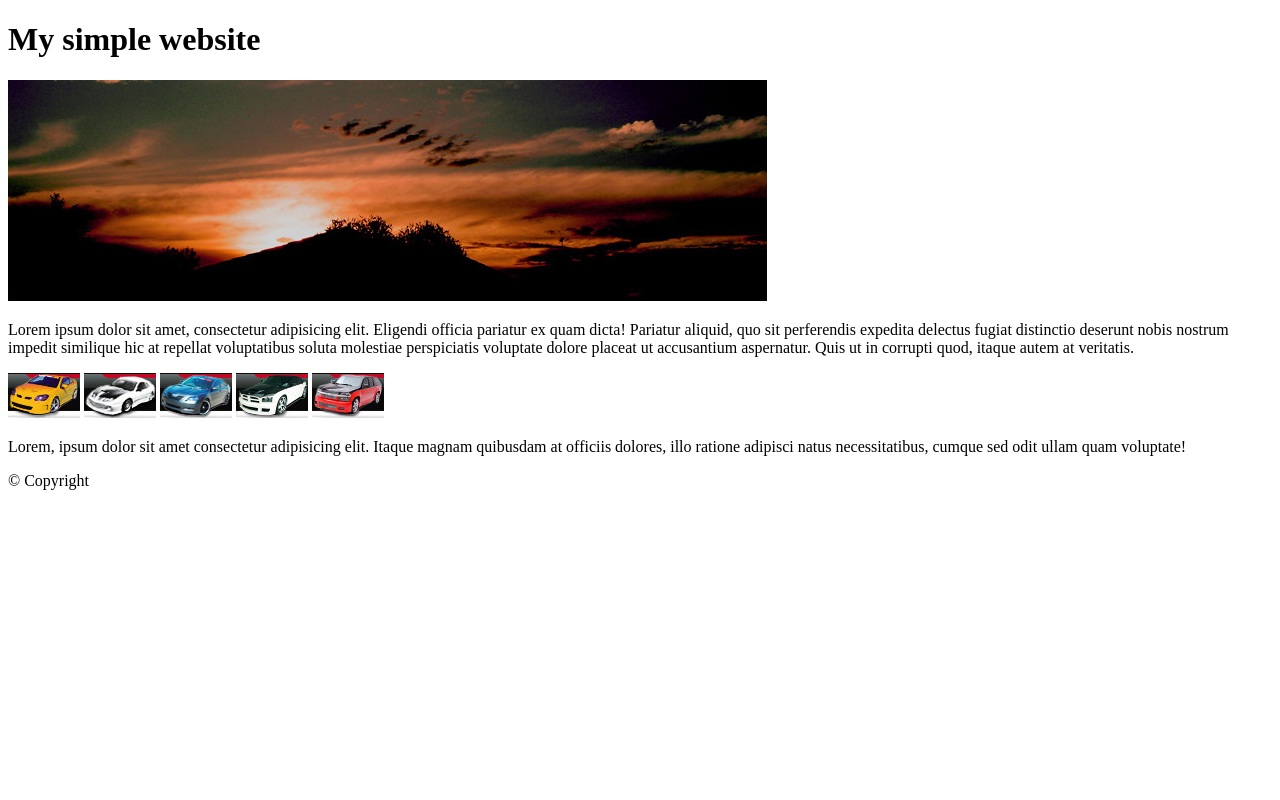
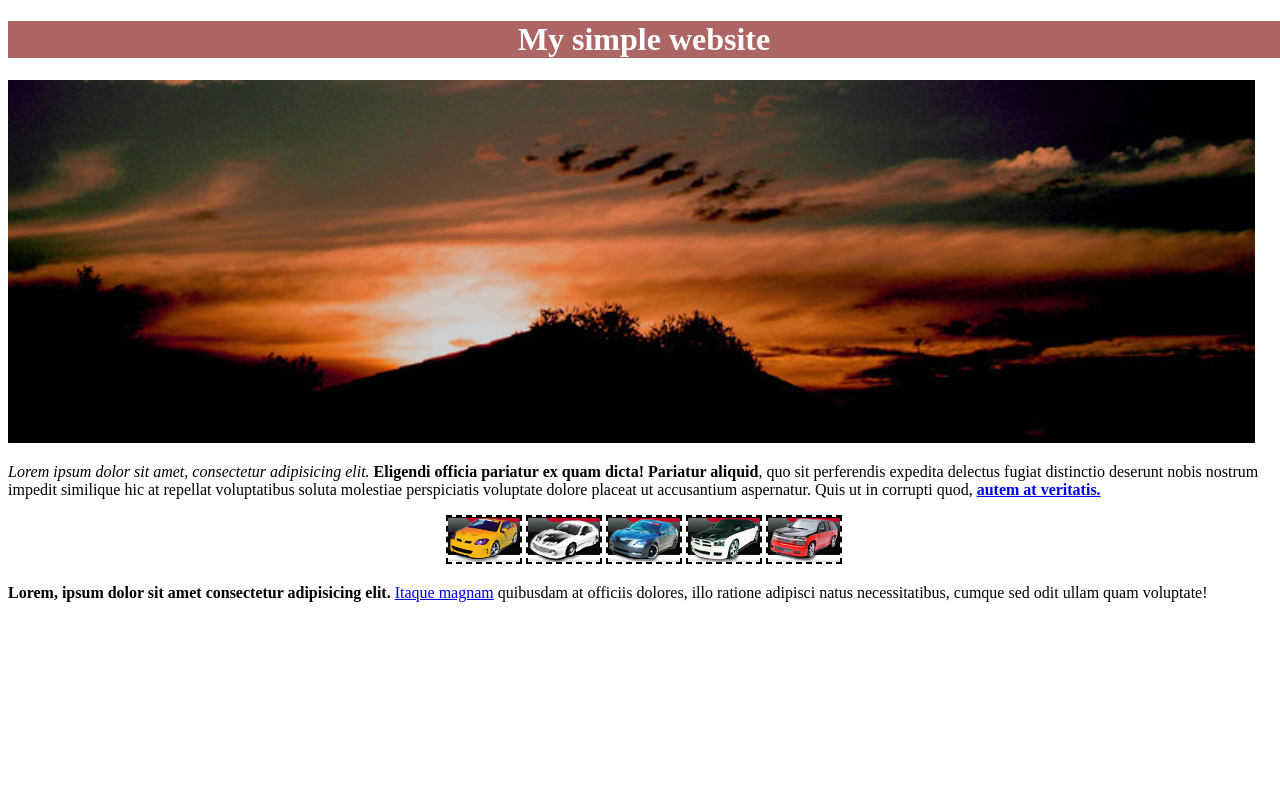
Before and after one commit to iraholdshtein/Lesson5, a plain HTML site: page index.html in a window 1280 px wide. Shown: the top 800 px of the page. Drawn offline with Linux system fonts and the light colour scheme.

Commit message:
changed files

```diff
--- a/css/styles.css
+++ b/css/styles.css
@@ -0,0 +1,24 @@
+body{
+ margin-right: 0;
+}
+h1{
+    background-color:  #800d0da2;
+    text-align: center;
+    color: white;
+}
+.main-image{
+    width: 98%;
+}
+.cars-container {
+    text-align: center;
+}
+.car-image{
+    border: 2px dashed; color: black
+}
+.footer{
+    background: black; text-align: center;
+    color: white;
+}
+.content {
+    height: 109vh;
+}
--- a/index.html
+++ b/index.html
@@ -14,7 +14,9 @@
         <div class="content">
             <img src="/image/sunset.jpg" alt="Sunset" class="main-image">
             <p>
-                Lorem ipsum dolor sit amet, consectetur adipisicing elit. Eligendi officia pariatur ex quam dicta! Pariatur aliquid, quo sit perferendis expedita delectus fugiat distinctio deserunt nobis nostrum impedit similique hic at repellat voluptatibus soluta molestiae perspiciatis voluptate dolore placeat ut accusantium aspernatur. Quis ut in corrupti quod, itaque autem at veritatis.
+                <em>Lorem ipsum dolor sit amet, consectetur adipisicing elit.</em> <strong>Eligendi officia pariatur ex quam dicta! Pariatur aliquid</strong>, quo sit perferendis
+                 expedita delectus fugiat distinctio deserunt nobis nostrum impedit similique hic at repellat voluptatibus soluta molestiae perspiciatis
+                 voluptate dolore placeat ut accusantium aspernatur. Quis ut in corrupti quod, <a href="#"><strong> autem at veritatis.</strong></a>
             </p>
             <div class="cars-container">
                 <img class="car-image" src="/image/car01.jpg" alt="car 1">
@@ -24,7 +26,7 @@
                 <img class="car-image" src="/image/car05.jpg" alt="car 5">
             </div>
                <p>
-                Lorem, ipsum dolor sit amet consectetur adipisicing elit. Itaque magnam quibusdam at officiis dolores, illo ratione adipisci natus necessitatibus, cumque sed odit ullam quam voluptate!
+               <strong>Lorem, ipsum dolor sit amet consectetur adipisicing elit.</strong> <a href="#"> Itaque magnam</a> quibusdam at officiis dolores, illo ratione adipisci natus necessitatibus, cumque sed odit ullam quam voluptate!
                </p>
             </div>
             <div class="footer">
```
